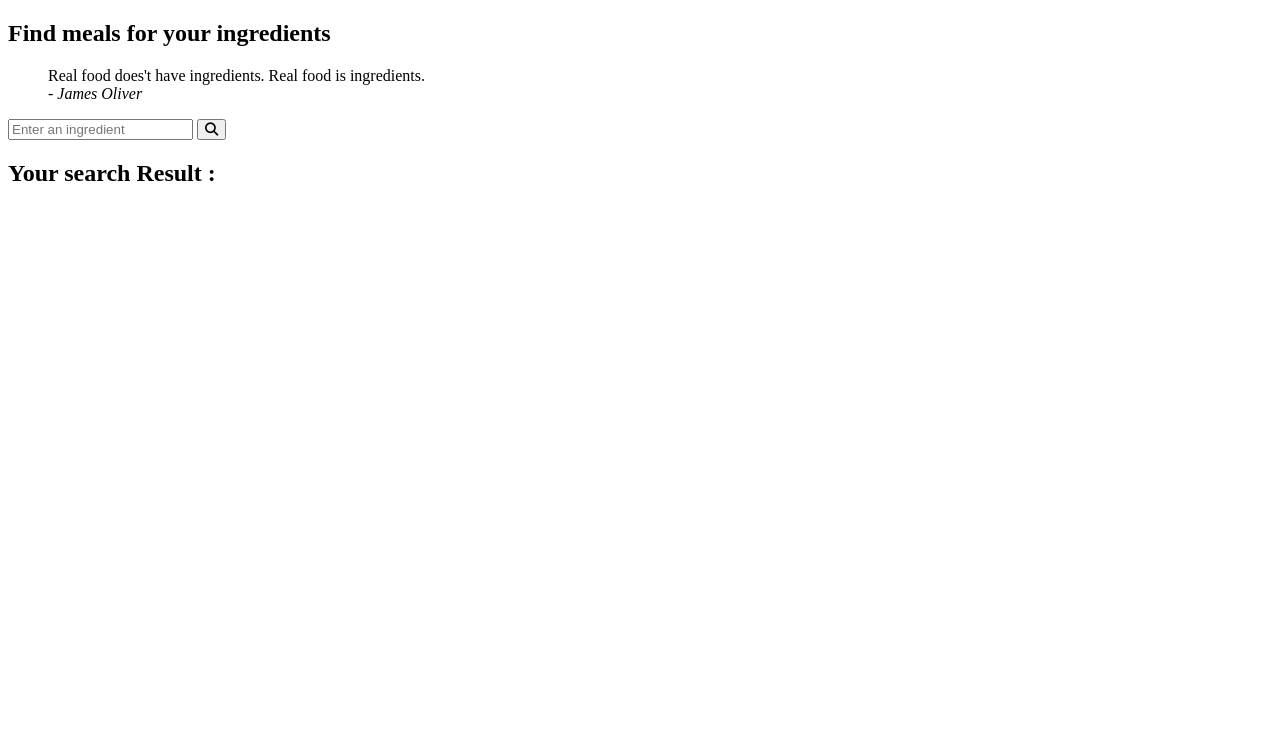
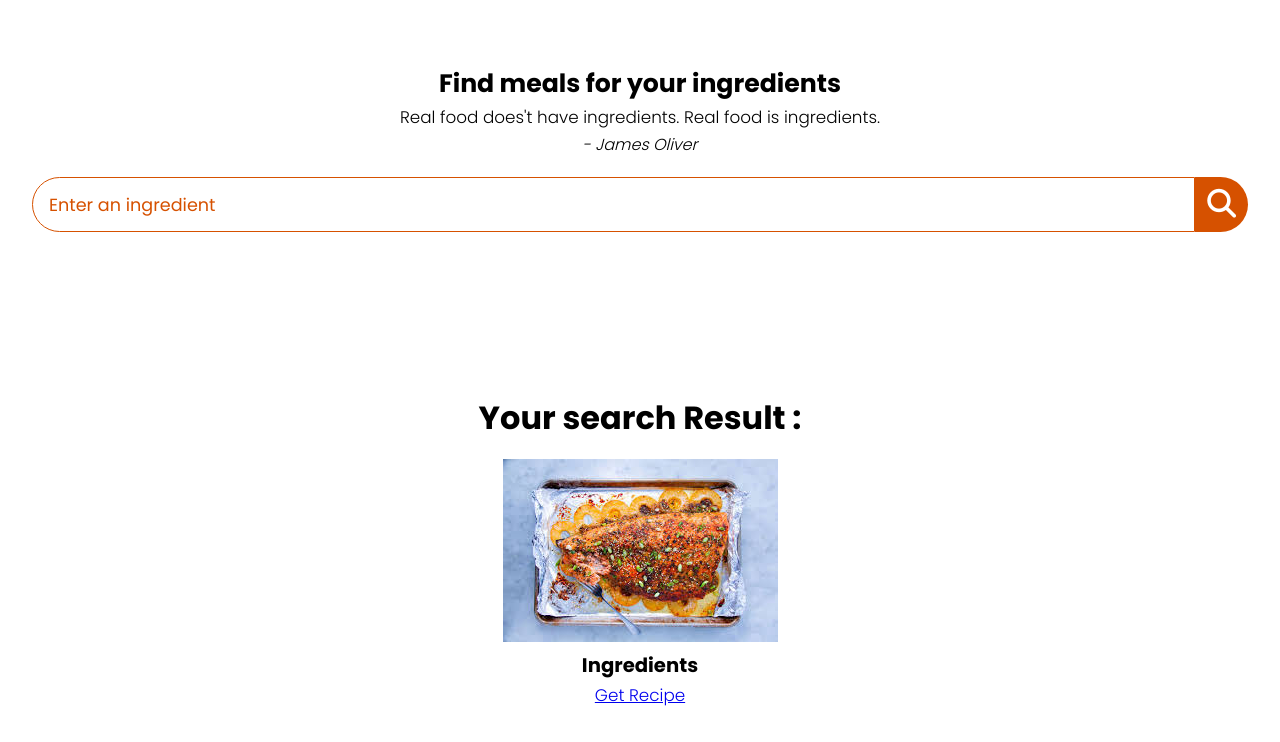
Before and after one commit to Mohammadashif007/find-meals, a plain HTML site: page index.html in a window 1280 px wide. Drawn offline with Linux system fonts and the light colour scheme.

Commit message:
header done

```diff
--- a/index.html
+++ b/index.html
@@ -16,7 +16,7 @@
                 <cite>- James Oliver</cite>
                 </blockquote>
                 <div class="meals-search-box">
-                    <input type="text" class="text-content" placeholder="Enter an ingredient" id="search-input">
+                    <input type="text" class="search-content" placeholder="Enter an ingredient" id="search-input">
                     <button  id="search-btn" class="search-btn btn">
                         <i class="fa fa-search"></i>
                     </button>
@@ -25,8 +25,19 @@
         </div>
     </header>
     <main class="container">
-        <div class="meal-result">
-            <h2 class="title">Your search Result :</h2>
+        <div class="meal-wrapper">
+            <div class="meal-result">
+                <h2 class="title">Your search Result :</h2>
+                <div class="meal-item">
+                    <div class="meal-img">
+                        <img src="food3.jfif" alt="">
+                    </div>
+                    <div class="food-name">
+                        <h3>Ingredients</h3>
+                        <a href="#" class="recipe-btn">Get Recipe</a>
+                    </div>
+                </div>
+            </div>
         </div>
     </main>
     <footer></footer>
--- a/style/style.css
+++ b/style/style.css
@@ -1,2 +1,91 @@
 /* font family link */
 @import url('https://fonts.googleapis.com/css2?family=Poppins:wght@200;300;400;500;600;700;800;900&display=swap');
+
+*{
+    padding: 0;
+    margin: 0;
+    box-sizing: border-box;
+}
+:root {
+    --tenne-tawny : #d65100;
+    --tenne-tawny-dark : #b54507;
+}
+body {
+    font-weight: 300;
+    font-size: 1.05rem;
+    line-height: 1.6;
+    font-family: "poppins", sans-serif;
+}
+
+.btn {
+    font-family: inherit;
+    cursor: pointer;
+    outline: 0;
+    font-size: 1.05rem;
+}
+.text {
+    opacity: 0.8;
+}
+.title {
+    font-size: 2rem;
+    margin-bottom: 1rem;
+}
+.container {
+    min-width: 100vh;
+}
+.meal-wrapper {
+    max-width: 1280px;
+    margin: 0 auto;
+    padding: 2rem;
+    background: #fff;
+    text-align: center;
+}
+.meal-search {
+    margin: 2rem 0;
+}
+.meal-search cite {
+    font-size: 1rem;
+}
+.meals-search-box {
+    margin: 1.2rem 0;
+    display: flex;
+    align-items: stretch;
+}
+.search-content,
+.search-btn {
+    width: 100%;
+}
+.search-content{
+    padding: 0 1rem;
+    font-size: 1.1rem;
+    font-family: inherit;
+    outline: 0;
+    border: 1px solid var(--tenne-tawny);
+    color : var(--tenne-tawny);
+    border-top-left-radius: 2rem;
+    border-bottom-left-radius: 2rem;
+}
+.search-content::placeholder{
+    color: var(--tenne-tawny);
+}
+.search-btn {
+    width: 55px;
+    height: 55px;
+    font-size: 1.8rem;
+    background: var(--tenne-tawny);
+    color: #fff;
+    border: none;
+    border-top-right-radius: 2rem;
+    border-bottom-right-radius: 2rem;
+    transition: all 0.4s linear;
+}
+.search-btn:hover {
+    background: var(--tenne-tawny-dark);
+}
+.meal-result {
+    margin-top: 4rem;
+}
+.meal-item {
+    border-radius: 1rem;
+    overflow: hidden;
+}
```
Also changed, not shown: food.jfif (added), food1.jfif (added), food3.jfif (added).
